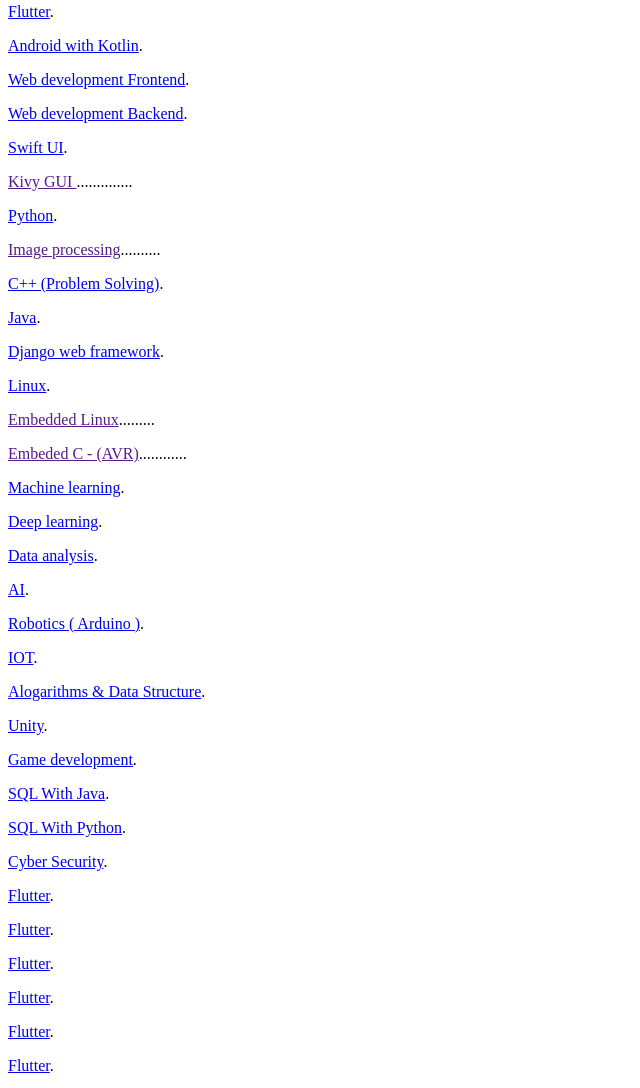
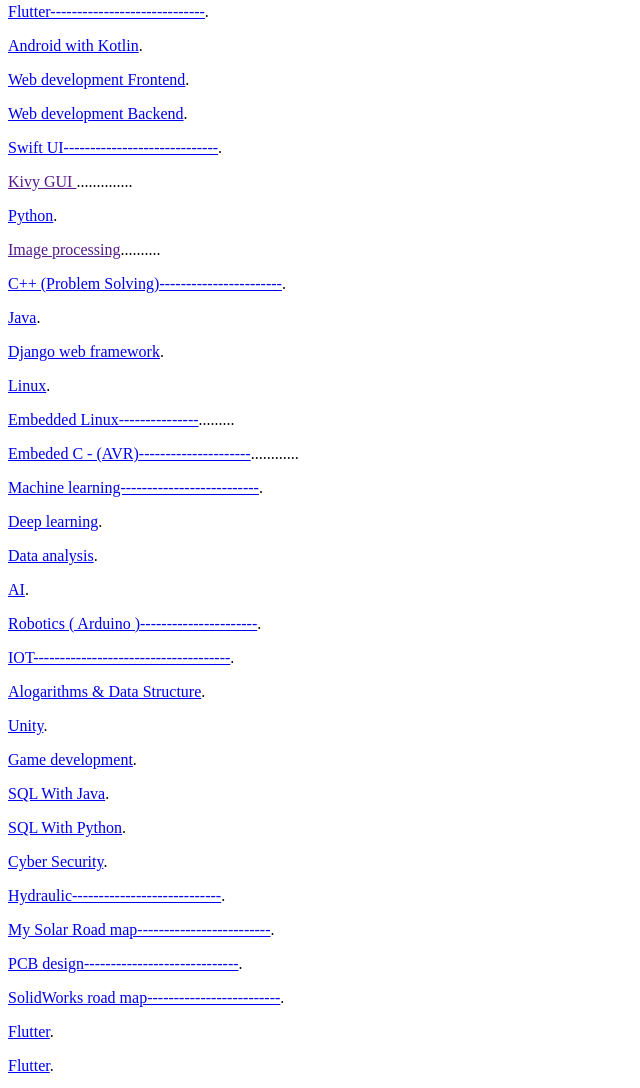
Before and after one commit to IEEE-BUSB/applicationPdfs, a plain HTML site: page index.html in a window 1280 px wide. Shown: the part 77-1165 px from the top of the page, without its empty margins (0-640 px from the left). Drawn offline with Linux system fonts and the light colour scheme.

Commit message:
Update index.html

```diff
--- a/index.html
+++ b/index.html
@@ -5,36 +5,36 @@
   </head>
   <body>
     <h1>PDF Example</h1>
-    <p><a href="FlutterRoadmap.pdf">Flutter</a>.</p>
+    <p><a href="Flutter roadmap.pdf">Flutter-----------------------------</a>.</p>
     <p><a href="android roadmap.pdf">Android with Kotlin</a>.</p>
     <p><a href="frontend.pdf">Web development Frontend</a>.</p>
     <p><a href="backend.pdf">Web development Backend</a>.</p>
-    <p><a href="swiftui.pdf">Swift UI</a>.</p>
+    <p><a href="SwifUI.pdf">Swift UI-----------------------------</a>.</p>
     <p><a href="">Kivy  GUI </a>..............</p>
     <p><a href="python.pdf">Python</a>.</p>
     <p><a href="">Image processing</a>..........</p>
-    <p><a href="Roadmap for C++.pdf">C++ (Problem Solving)</a>.</p>
+    <p><a href="problem solving(Newcomers) road map.pdf">C++ (Problem Solving)-----------------------</a>.</p>
     <p><a href="java-developer-roadmap.pdf">Java</a>.</p>
     <p><a href="django.pdf">Django web framework</a>.</p>
     <p><a href="Linux commands cheat sheet by PhoenixNAP.pdf">Linux</a>.</p>
-    <p><a href="">Embedded Linux</a>.........</p>
-    <p><a href="">Embeded C - (AVR)</a>............</p>
-    <p><a href="Machine Learning Roadmap 2020.pdf">Machine learning</a>.</p>
+    <p><a href="Embedded systems road map.pdf">Embedded Linux---------------</a>.........</p>
+    <p><a href="Embedded systems road map.pdf">Embeded C - (AVR)---------------------</a>............</p>
+    <p><a href="ML roadmap.pdf">Machine learning--------------------------</a>.</p>
     <p><a href="deep-learning-world-readthedocs-io-en-latest.pdf">Deep learning</a>.</p>
     <p><a href="data engineer roadmap.pdf">Data analysis</a>.</p>
     <p><a href="https://www.easa.europa.eu/sites/default/files/dfu/EASA-AI-Roadmap-v1.0.pdf">AI</a>.</p>
-    <p><a href="http://www.a09.info/links/CAP.pdf">Robotics ( Arduino )</a>.</p>
-    <p><a href="http://www.mimos.my/iot/National_IoT_Strategic_Roadmap_Summary.pdf">IOT</a>.</p>
+    <p><a href="Robotics (Arduino) road map.pdf">Robotics ( Arduino )----------------------</a>.</p>
+    <p><a href="IOT.pdf">IOT-------------------------------------</a>.</p>
     <p><a href="Learning Roadmap for Data Structures and Algorithms _ Hacker Noon.pdf">Alogarithms & Data Structure</a>.</p>
     <p><a href="unity.pdf">Unity</a>.</p>
     <p><a href="The 2020 Game Developer Roadmap.pdf">Game development</a>.</p>
     <p><a href="Introduction and Roadmap.pdf">SQL With Java</a>.</p>
     <p><a href="Introduction and Roadmap.pdf">SQL With Python</a>.</p>
     <p><a href="cybersecurity-career-roadmap.pdf">Cyber Security</a>.</p>
-    <p><a href="Boolean_Example_1.pdf">Flutter</a>.</p>
-    <p><a href="Boolean_Example_1.pdf">Flutter</a>.</p>
-    <p><a href="Boolean_Example_1.pdf">Flutter</a>.</p>
-    <p><a href="Boolean_Example_1.pdf">Flutter</a>.</p>
+    <p><a href="Hydraulic.docx.pdf">Hydraulic----------------------------</a>.</p>
+    <p><a href="My Solar Road map.pdf">My Solar Road map-------------------------</a>.</p>
+    <p><a href="PCB design.pdf">PCB design-----------------------------</a>.</p>
+    <p><a href="SolidWorks road map.pdf">SolidWorks road map-------------------------</a>.</p>
     <p><a href="Boolean_Example_1.pdf">Flutter</a>.</p>
     <p><a href="Boolean_Example_1.pdf">Flutter</a>.</p>
     <p><a href="Boolean_Example_1.pdf">Flutter</a>.</p>
```
